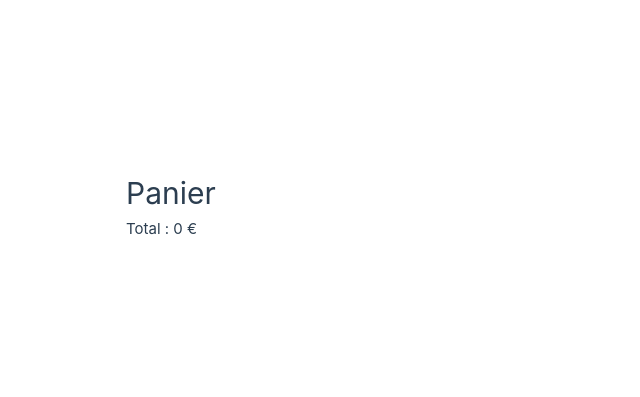
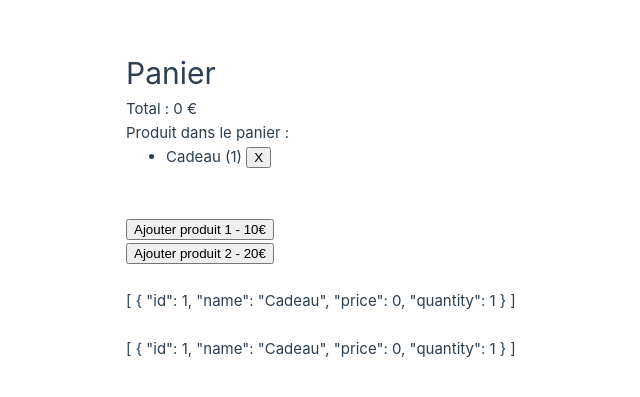
Before and after one commit to GenXwater/vueJS_exercices, a Vue app: page / in a window 1280 px wide. Shown: the part 195-592 px from the top of the page, without its empty margins (514-1154 px from the left). Built offline with nearby package versions, Linux system fonts and the light colour scheme; the HTML template or start-up script is replaced by a standard one.

Commit message:
feat: update MainPage component to display cart items with add and delete functionality

```diff
--- a/src/components/MainPage.vue
+++ b/src/components/MainPage.vue
@@ -11,6 +11,16 @@
 
     Total : {{ getTotalPrice }} €
     <br />
+    <p>Produit dans le panier :</p>
+    <ul>
+        <li v-for="p in cart" :key="p.id">{{ p.name }} ({{ p.quantity }}) <button @click="deleteProduct(p.id)">X</button></li>
+    </ul>
+    <br />
+    <br />
+    <button @click="addProduct1">Ajouter produit 1 - 10€</button><br />
+    <button @click="addProduct2">Ajouter produit 2 - 20€</button><br /><br />
+    {{ getCart }}<br /><br />
+    {{ cart }}
 
 </template>
 
@@ -53,6 +63,7 @@
 
     const { getCart, getTotalPrice, cart } = storeToRefs(storeCart);
     const { addProduct } = storeCart; // permet de faire directement : addProduct(product1) au lieu de storeCart.addProduct(product2)
+    const { deleteProduct } = storeCart;
 
     const product1 = {
         id: 2,
@@ -77,5 +88,4 @@
         storeCart.addProduct(product2)
         storeCart.refreshkey++;
     }
-
 </script>
```
